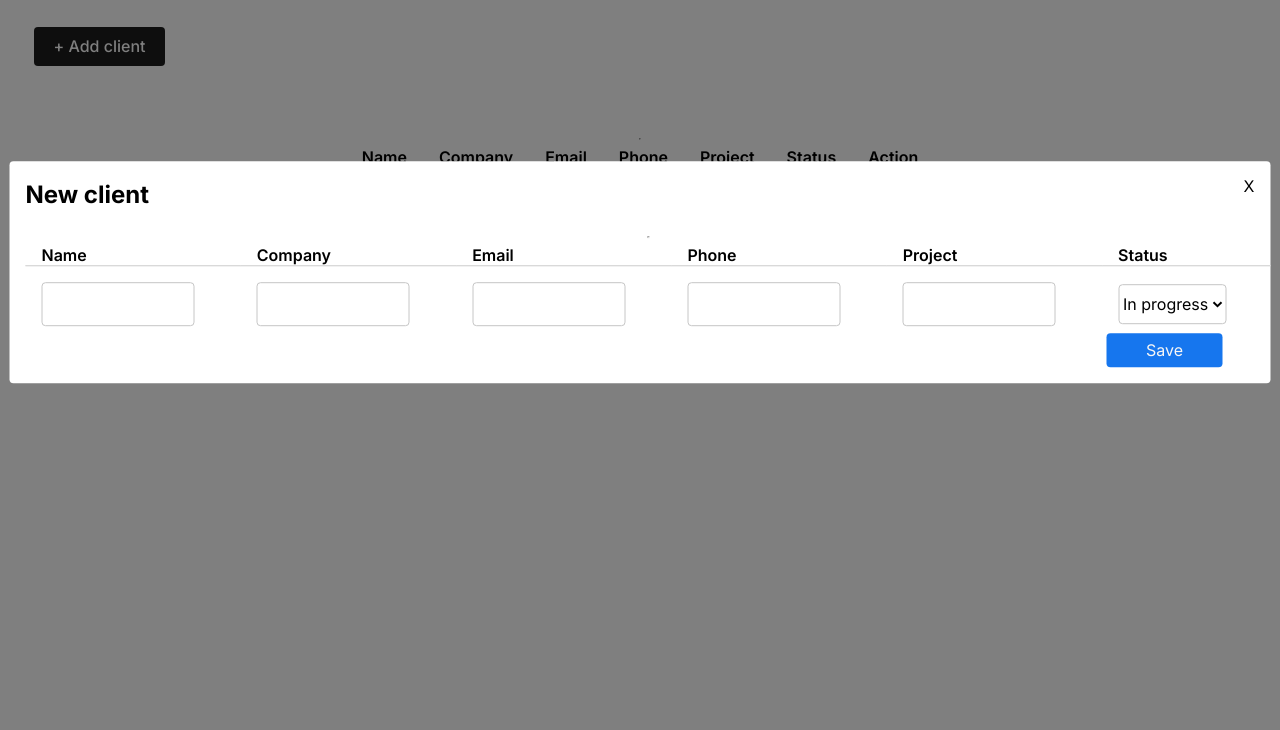
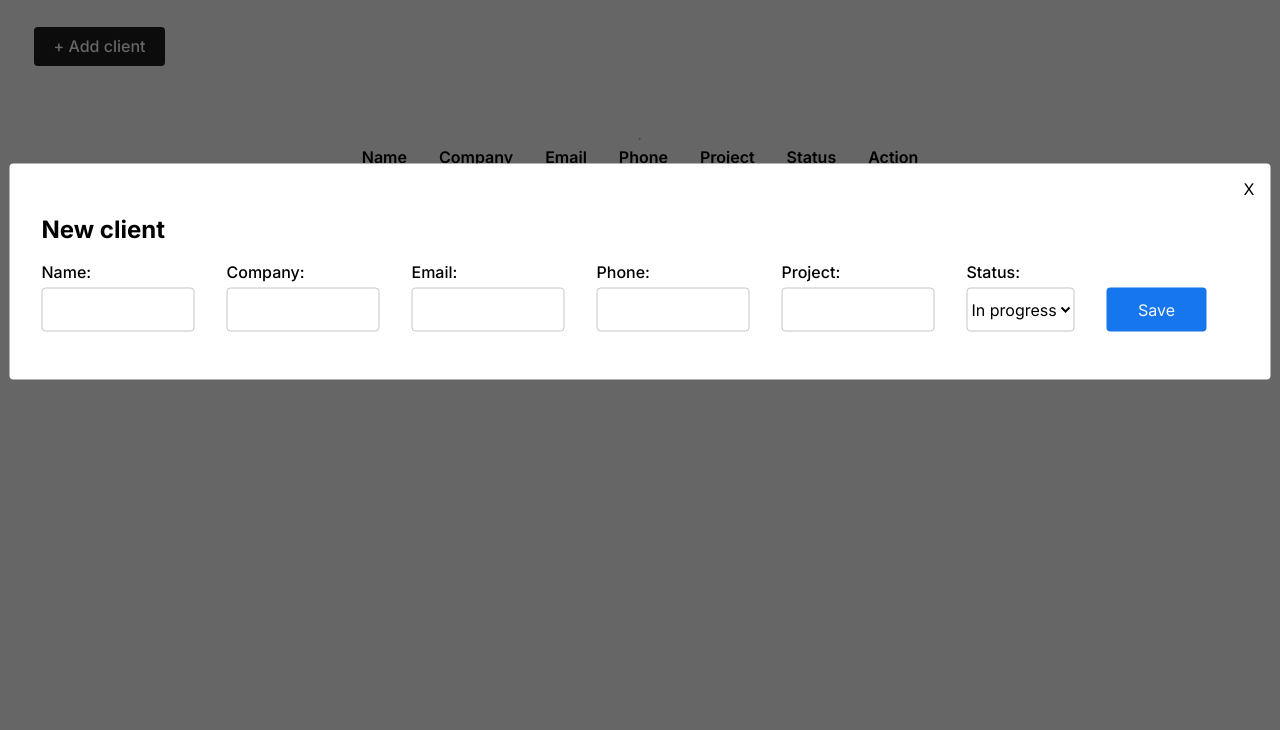
Before and after one commit to SDamas/client-manager, a website: page index.html in a window 1280 px wide. Both pictures are taken after a click on the button "+ Add client". Shown: the part 70-800 px from the top of the page. Drawn offline with nearby package versions, Linux system fonts and the light colour scheme.

Commit message:
Add client info validation

```diff
--- a/index.html
+++ b/index.html
@@ -16,7 +16,7 @@
     <link rel="stylesheet" href="/style.css">
     <!-- Javascript -->
     <script type="module" src="/js/clientList.js" defer></script>
-    <script type="module" src="/js/save-client.js" defer></script>
+    <script type="module" src="/js/client-form.js" defer></script>
     <script type="module" src="/js/modal.js" defer></script>
     <title>Client Manager</title>
   </head>
@@ -36,38 +36,42 @@
       <div id="modal-background"></div>
       <div id="modal">
         <div id="modal-content">
-          <table>
-            <h2>New client</h2>
-            <thead>
-              <tr>
-                <th>Name</th>
-                <th>Company</th>
-                <th>Email</th>
-                <th>Phone</th>
-                <th>Project</th>
-                <th>Status</th>
-              </tr>
-            </thead>
-            <hr>
-            <tbody>
-              <tr>
-                <td style="display: none;"><input id="clientId" type="hidden" style="display: none;" autocomplete="off"></td>
-                <td><input id="clientName" type="text" autocomplete="off"></td>
-                <td><input id="clientCompany" type="text" autocomplete="off"></td>
-                <td><input id="clientEmail" type="text" autocomplete="off"></td>
-                <td><input id="clientPhone" type="char" autocomplete="off"></td>
-                <td><input id="clientProject" type="text" autocomplete="off"></td>
-                <td>
-                  <select id="clientStatus">
-                    <option>In progress</option>
-                    <option>Finished</option>
-                  </select>
-                </td>
-              </tr>
-            </tbody>
-          </table>
+          <form id="client-form">
+            <h2 id="modal-type">New client</h2>
+            <div id="form-fields">
+              <input id="clientId" type="hidden" style="display: none;" autocomplete="off">
+              <div class="form-field">
+                <label for="clientName">Name:</label>
+                <input id="clientName" name="clientName" type="text" required>
+              </div>
+              <div class="form-field">
+                <label for="clientCompany">Company:</label>
+                <input id="clientCompany" name="clientCompany" type="text" required>
+              </div>
+              <div class="form-field">
+                <label for="clientEmail">Email:</label>
+                <input id="clientEmail" name="clientEmail" type="email" required>
+              </div>
+              <div class="form-field">
+                <label for="clientPhone">Phone:</label>
+                <input id="clientPhone" name="clientPhone" type="tel" required>
+              </div>
+              <div class="form-field">
+                <label for="clientProject">Project:</label>
+                <input id="clientProject" name="clientProject" type="text" required>
+              </div>
+              <div class="form-field">
+                <label for="clientStatus">Status:</label>
+                <select id="clientStatus" name="clientStatus">
+                  <option value="In progress">In progress</option>
+                  <option value="Finished">Finished</option>
+                </select>
+              </div>
+              <div id="save-client"><button type="submit" form="client-form">Save</button></div>
+            </div>
+            <span id="action-message"></span>
+          </form>
           <span id="close-modal">X</span>
-          <span id="save-client">Save</span>
         </div>
       </div>
       <main id="client-list">
--- a/public/js/ClientManager.mjs
+++ b/public/js/ClientManager.mjs
@@ -1,5 +1,3 @@
-// import { openClientModal } from "./modal.js";
-
 import { checkStatusLabel } from "./utilities.js";
 
 export function getClient(clientId) {
@@ -79,18 +77,10 @@ export function editClient(clientId) {
   document.querySelector("#clientPhone").value = client.phone;
   document.querySelector("#clientProject").value = client.project;
   document.querySelector("#clientStatus").value = client.status;
-  openClientModal()
 }
 
 export function updateClient(client) {
   localStorage.setItem(client.id, JSON.stringify(client));
-  document.querySelector("#clientId").value = "";
-  document.querySelector("#clientName").value = "";
-  document.querySelector("#clientCompany").value = ""
-  document.querySelector("#clientEmail").value = "";
-  document.querySelector("#clientPhone").value = "";
-  document.querySelector("#clientProject").value = "";
-  document.querySelector("#clientStatus").value = "";
 }
 
 function loadClientRow(client) {
@@ -120,6 +110,7 @@ function loadClientRow(client) {
 
 function generateActionBtns(clientId) {
   const actionBtns = document.createElement("td");
+  actionBtns.classList.add("action-btns")
 
   // Create link element
   const link = document.createElement("a");
@@ -192,3 +183,8 @@ function loadClientTemplate(client) {
   <section>
   `
 }
+
+export function validateInfo() {
+  const inputFields = document.querySelectorAll("#modal-content tr input");
+  console.log(Array.from(inputFields));
+}
--- a/public/js/save-client.js
+++ b/public/js/client-form.js
@@ -1,20 +1,23 @@
 import Client from "./Client.mjs";
 import * as clientManager from "./ClientManager.mjs";
 
-const saveClient = document.querySelector("#save-client");
+const clientForm = document.querySelector("#client-form");
+const actionMessage = document.querySelector("#client-form #action-message")
 
 // Save client action
-saveClient.addEventListener("click", () => {
+clientForm.addEventListener("submit", (e) => {
+  e.preventDefault();
+
   const clientInfo = clientManager.getNewClientInfo();
   const clientId = clientInfo.id;
   if (localStorage.getItem(clientId)) {
     clientManager.updateClient(clientInfo);
-    console.log("Client update" + clientId)
+    actionMessage.textContent = "Client updated!"
   } else {
     const client = new Client(clientInfo)
     clientManager.addClient(client);
+    actionMessage.textContent = "Client saved!"
   }
-
 
   // Render client list with new client
   const clientListElement = document.querySelector("#client-list tbody");
--- a/public/js/modal.js
+++ b/public/js/modal.js
@@ -5,6 +5,9 @@ const closeModal = document.querySelector("#close-modal");
 
 // Button to open modal
 const openModal = document.querySelector("#add-new-client");
+
+// Action message element. This is the element that displays the action executed in the modal.
+const actionMessage = document.querySelector("#client-form #action-message")
 
 // Add open modal action
 openModal.addEventListener("click", () => {
@@ -16,15 +19,37 @@ openModal.addEventListener("click", () => {
 modalBackground.addEventListener("click", () => {
   modalBackground.style.display = "none";
   modal.style.display = "none";
+  actionMessage.textContent = "";
+  clearModalFields();
 })
 
 // Add close modal action when close modal is clicked
 closeModal.addEventListener("click", () => {
   modalBackground.style.display = "none";
   modal.style.display = "none";
+  actionMessage.textContent = "";
+  clearModalFields();
 })
 
-export function openClientModal() {
+// Add the openClientModal to the editBtns
+const editBtns = document.querySelectorAll("span[data-edit]");
+editBtns.forEach(button => {
+  button.addEventListener("click", openClientModal);
+})
+// TODO: After modal is open, the client list is rendered, and this querySelectorAll is not called.
+// Find a way to fix it.
+
+function openClientModal() {
   modalBackground.style.display = "block";
   modal.style.display = "block";
 }
+
+function clearModalFields() {
+  document.querySelector("#clientId").value = "";
+  document.querySelector("#clientName").value = "";
+  document.querySelector("#clientCompany").value = ""
+  document.querySelector("#clientEmail").value = "";
+  document.querySelector("#clientPhone").value = "";
+  document.querySelector("#clientProject").value = "";
+  document.querySelector("#clientStatus").value = "";
+}
--- a/public/style.css
+++ b/public/style.css
@@ -133,6 +133,10 @@ table td {
   word-wrap: break-word;
 }
 
+.action-btns span {
+  cursor: pointer;
+}
+
 #no-clients-message {
   width: 100%;
   text-align: center;
@@ -153,7 +157,7 @@ footer {
   left: 0;
   width: 100%;
   height: 100%;
-  background-color: rgba(0, 0, 0, 0.5);
+  background-color: rgba(0, 0, 0, 0.6);
   z-index: 100;
   display: none;
 }
@@ -162,7 +166,8 @@ footer {
   position: fixed;
   z-index: 101;
   width: 1261px;
-  height: 222px;
+  height: fit-content;
+  padding: 2rem 0;
   background: #FFFFFF;
   border-radius: 4px;
   top: 40%;
@@ -172,10 +177,19 @@ footer {
 }
 
 #modal-content {
+  padding: 0 2rem;
+}
+
+#modal-content form #form-fields {
   display: flex;
+}
+
+#modal-content form {
+  display: flex;
+  align-items: flex-start;
   justify-content: center;
   flex-direction: column;
-  padding-left: 1rem;
+  position: relative;
 }
 
 #modal-content #close-modal {
@@ -186,38 +200,55 @@ footer {
   cursor: pointer;
 }
 
-td input {
+#modal-content .form-field {
+  display: flex;
+  flex-direction: column;
+  margin-right: 2rem;
+}
+
+#modal-content .form-field label {
+  font-weight: 500;
+}
+
+#modal-content input, select {
   max-width: 147px;
-  margin-top: 1rem;
+  margin-top: .4rem;
   height: 40px;
   border: 1px solid #C6C6C6;
   border-radius: 4px;
 }
 
-td select {
-  max-width: 147px;
-  margin-top: 1rem;
-  height: 40px;
-  background: #FFFFFF;
-  border: 1px solid #C6C6C6;
-  border-radius: 4px;
+#modal-content select {
+  background: none;
+  height: 44px;
 }
 
 #save-client {
-  position: absolute;
-  right: 3rem;
-  bottom: 1rem;
+  display: flex;
+  align-items: flex-end;
+}
+
+#save-client button {
   width: 100px;
+  height: 44px;
   text-align: center;
   background: var(--color-secondary);
   color: var(--color-white);
   padding: .5rem;
   border-radius: 4px;
   cursor: pointer;
+  border: none;
 }
 
-#save-client:hover {
+#save-client button:hover {
   background: #0b5abd;
+}
+
+#action-message {
+  width: 100%;
+  max-width: 98%;
+  text-align: right;
+  margin-top: 1rem;
 }
 /* End of modal */
 
```
Also changed, not shown: public/js/client.js (line endings or trailing spaces).
